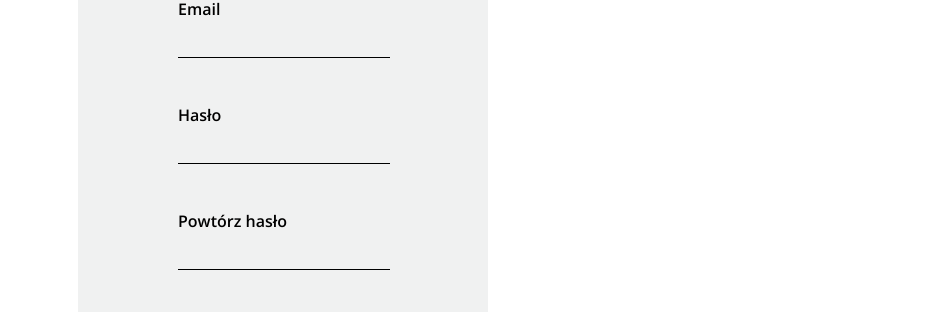
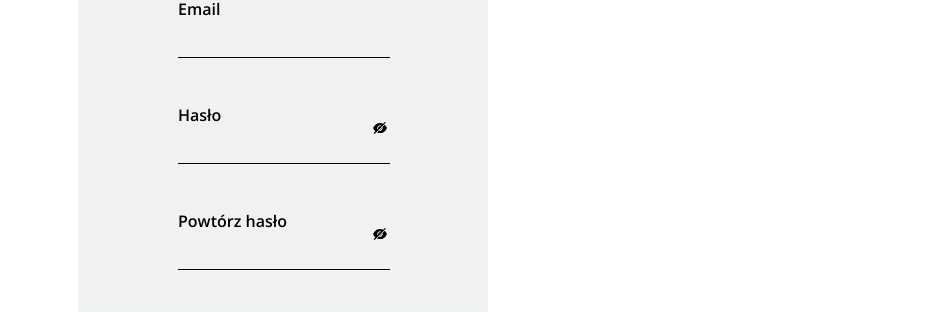
Before and after one commit to paulinachruscinska/give_back_old_stuff_app, a React (Create React App) app: page /#/rejestracja in a window 1280 px wide. Shown: the part 462-782 px from the top of the page, without its empty margins (352-1280 px from the left). Built offline with nearby package versions, Linux system fonts and the light colour scheme.

Commit message:
Add validation

```diff
--- a/package.json
+++ b/package.json
@@ -10,6 +10,7 @@
     "react": "^18.2.0",
     "react-dom": "^18.2.0",
     "react-hook-form": "^7.35.0",
+    "react-icons": "^4.4.0",
     "react-paginate": "^8.1.3",
     "react-router-dom": "^6.3.0",
     "react-router-hash-link": "^2.4.3",
--- a/src/components/register.js
+++ b/src/components/register.js
@@ -2,19 +2,33 @@ import {Link} from "react-router-dom";
 import {HashLink} from "react-router-hash-link";
 import React from "react";
 import {useForm} from "react-hook-form";
+import { AiFillEyeInvisible, AiFillEye } from "react-icons/ai";
+import {useState} from "react";
 
 export default function Register(){
-    const {register, handleSubmit, formState: {errors} } = useForm({
+    const {register, handleSubmit, watch, formState: {errors} } = useForm({
             defaultValues:{
                 email:'',
                 password:'',
                 password1: '',
-            }
+            },
+            mode: 'onTouched'
         }
     );
     const onSubmit = newUser =>{
         console.log(newUser);
     }
+    const [passwordEye, setPasswordEye] = useState(false);
+
+    const handlePasswordClick = () => {
+        setPasswordEye(!passwordEye);
+    };
+    const [confirmPasswordEye, setConfirmPasswordEye] = useState(false);
+
+    const handleConfirmPasswordClick = () => {
+        setConfirmPasswordEye(!confirmPasswordEye);
+    };
+    const password = watch("password");
     return (
         <section className='register__logIn'>
             <header className='homeHeader_log'>
@@ -46,16 +60,49 @@ export default function Register(){
                         <input type='email' className='input-logIn' {...register('email', { required: 'Podany email jest nieprawidłowy!'})} />
                         <p className='error'>{errors.email?.message}</p>
                     </label>
+                    <div className='password-eye-div'>
                     <label>
                         <p className='form__logIn--text'>Hasło</p>
-                        <input name='password' type='password' className='input-logIn' {...register('password', { required: 'To pole jest obowiązkowe', minLength: {value:6, message:"Podane hasło jest za krótkie"}})} />
+                        <input type={passwordEye === false ? "password" : "text"}
+                               className='input-logIn'
+                               {...register('password', { required: 'To pole jest obowiązkowe',
+                            minLength:{
+                                value:6,
+                                message: 'Hasło musi zawierać conajmniej 6 znaków'
+                        }})} />
                         <p className='error'>{errors.password?.message}</p>
                     </label>
+                        <div className="password-eye">
+                            {passwordEye === false ? (
+                                <AiFillEyeInvisible onClick={handlePasswordClick} />
+                            ) : (
+                                <AiFillEye onClick={handlePasswordClick} />
+                            )}
+                        </div>
+                    </div>
+                    <div className='password-eye-div'>
                     <label>
                         <p className='form__logIn--text'>Powtórz hasło</p>
-                        <input type='password' className='input-logIn' {...register('password1', { required: 'To pole jest obowiązkowe', minLength: {value:6, message:"Podane hasło jest za krótkie"}})} />
-                        <p className='error'>{errors.password1?.message}</p>
+                        <input type={confirmPasswordEye === false ? "password" : "text"}
+                               className='input-logIn'
+                               onPaste={(e)=>{
+                                   e.preventDefault()
+                                   return false;
+                               }}
+                               {...register("confirmPassword", { required: 'confirm password is required',
+                                   validate: (value) =>
+                                       value === password || "Hasła muszą być jednakowe",
+                               })}/>
+                        <p className='error'>{errors.confirmPassword?.message}</p>
                     </label>
+                        <div className='password-eye'>
+                            {confirmPasswordEye === false ? (
+                                <AiFillEyeInvisible onClick={handleConfirmPasswordClick} />
+                            ) : (
+                                <AiFillEye onClick={handleConfirmPasswordClick} />
+                            )}
+                        </div>
+                    </div>
                 </div>
                 <div className='form-button'>
                     <Link to='/logowanie' className='button-logIn'>Zaloguj się</Link>
--- a/src/scss/_log.scss
+++ b/src/scss/_log.scss
@@ -168,3 +168,11 @@
     }
   }
 }
+.password-eye-div{
+  position: relative;
+}
+.password-eye{
+  position: absolute;
+  top: 50%;
+  right:0;
+}
```
Also changed, not shown: 1 other file (tests, documents, lock files or other folders).
